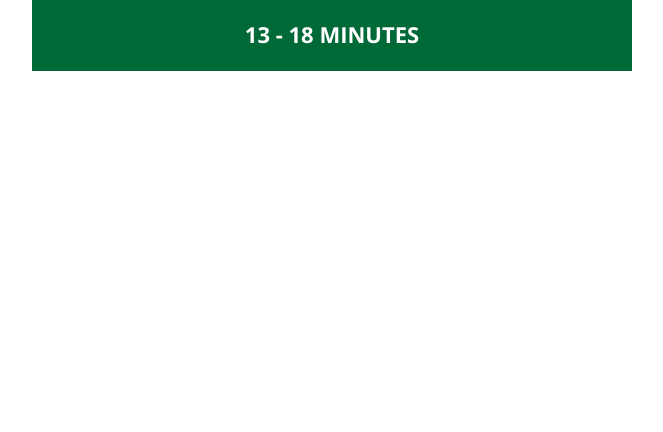
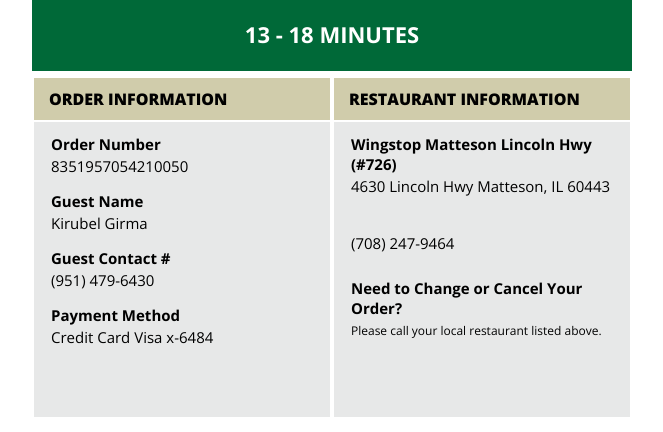
Before and after one commit to Kiruxg/wingstop-html-email, a plain HTML site: page index.html in a window 1280 px wide. Shown: the part 501-933 px from the top of the page, without its empty margins (308-971 px from the left). Before the commit the page ends 800 px from the top, so only its background shows below. Drawn offline with nearby package versions, Linux system fonts and the light colour scheme.

Commit message:
two-column update

```diff
--- a/index.html
+++ b/index.html
@@ -4,33 +4,213 @@
     <meta http-equiv="Content-Type" content="text/html; charset=utf-8" />
     <meta http-equiv="X-UA-Compatible" content="IE=edge" />
     <meta name="viewport" content="width=device-width, initial-scale=1.0" />
-    <link href="https://fonts.googleapis.com/css?family=Open+Sans:300,400,600,700,800" rel="stylesheet" />
+    <link
+      href="https://fonts.googleapis.com/css?family=Open+Sans:300,400,600,700,800"
+      rel="stylesheet"
+    />
     <title>Wingstop HTML Email Test</title>
   </head>
   <body>
-    <table cellspacing="0" cellpadding="0" style="max-width: 600px; width: 100%; font-family: Open Sans, sans-serif; margin: 0 auto">
+    <table
+      cellspacing="0"
+      cellpadding="0"
+      style="
+        max-width: 600px;
+        width: 100%;
+        font-family: Open Sans, sans-serif;
+        margin: 0 auto;
+      "
+    >
       <!--Logo and Greetings-->
       <tr>
         <td style="padding: 10px">
-          <a href="#"><img src="https://i.ibb.co/Yk2mNmy/unnamed-6.png" alt="unnamed-6" border="0" width="150" style="vertical-align: middle; padding-bottom: 10px" /></a>
-          <h2 style="font-weight: 800; display: inline-block">THANK YOU, KIRUBEL</h2>
+          <a href="#"
+            ><img
+              src="https://i.ibb.co/Yk2mNmy/unnamed-6.png"
+              alt="unnamed-6"
+              border="0"
+              width="150"
+              style="vertical-align: middle; padding-bottom: 10px"
+          /></a>
+          <h2 style="font-weight: 800; display: inline-block">
+            THANK YOU, KIRUBEL
+          </h2>
         </td>
         <td></td>
       </tr>
       <!--Banner 1-->
       <tr>
         <td>
-          <a href="#"><img src="https://i.ibb.co/yP034cT/unnamed.jpg" alt="unnamed" border="0" /></a>
+          <a href="#"
+            ><img
+              src="https://i.ibb.co/yP034cT/unnamed.jpg"
+              alt="unnamed"
+              border="0"
+          /></a>
         </td>
       </tr>
       <!--Banner 2-->
       <tr>
-        <td style="font-weight: 700; text-align: center; color: white; background-color: #006938">
+        <td
+          style="
+            font-weight: 700;
+            text-align: center;
+            color: white;
+            background-color: #006938;
+          "
+        >
           <p style="font-size: 18px">CARRYOUT IN ABOUT</p>
           <p style="font-size: 22px">13 - 18 MINUTES</p>
         </td>
       </tr>
       <!--Two column-->
+      <tr>
+        <td>
+          <table
+            align="left"
+            style="width: 300px; max-width: 100%; padding: 5px 0"
+          >
+            <tr>
+              <th
+                style="
+                  background-color: #d0ccab;
+                  text-align: left;
+                  padding: 10px 15px;
+                  height: 20px;
+                  font-weight: 800;
+                "
+              >
+                ORDER INFORMATION
+              </th>
+            </tr>
+            <tr>
+              <td
+                style="
+                  background-color: #e7e8e8;
+                  padding: 10px;
+                  height: 275px;
+                  vertical-align: top;
+                "
+              >
+                <table>
+                  <tr>
+                    <td style="font-size: 15px; padding: 0px 5px 10px">
+                      <section>
+                        <label for="" style="font-weight: 700"
+                          >Order Number</label
+                        >
+                        <br />
+                        <span style="line-height: 25px">8351957054210050</span>
+                      </section>
+                    </td>
+                  </tr>
+                  <tr>
+                    <td style="font-size: 15px; padding: 0px 5px 10px">
+                      <section>
+                        <label for="" style="font-weight: 700"
+                          >Guest Name</label
+                        >
+                        <br />
+                        <span style="line-height: 25px">Kirubel Girma</span>
+                      </section>
+                    </td>
+                  </tr>
+                  <tr>
+                    <td style="font-size: 15px; padding: 0px 5px 10px">
+                      <section>
+                        <label for="" style="font-weight: 700"
+                          >Guest Contact #</label
+                        >
+                        <br />
+                        <span style="line-height: 25px">(951) 479-6430</span>
+                      </section>
+                    </td>
+                  </tr>
+                  <tr>
+                    <td style="font-size: 15px; padding: 0px 5px 10px">
+                      <section>
+                        <label for="" style="font-weight: 700"
+                          >Payment Method</label
+                        >
+                        <br />
+                        <span style="line-height: 25px"
+                          >Credit Card Visa x-6484</span
+                        >
+                      </section>
+                    </td>
+                  </tr>
+                </table>
+              </td>
+            </tr>
+          </table>
+          <table
+            align="right"
+            style="width: 300px; max-width: 100%; padding: 5px 0"
+          >
+            <tr>
+              <th
+                style="
+                  background-color: #d0ccab;
+                  text-align: left;
+                  padding: 10px 15px;
+                  height: 20px;
+                  font-weight: 800;
+                "
+              >
+                RESTAURANT INFORMATION
+              </th>
+            </tr>
+            <tr>
+              <td
+                style="
+                  background-color: #e7e8e8;
+                  padding: 10px;
+                  height: 275px;
+                  vertical-align: top;
+                "
+              >
+                <table>
+                  <tr>
+                    <td style="font-size: 15px; padding: 0px 5px 10px">
+                      <section>
+                        <label for="" style="font-weight: 700"
+                          >Wingstop Matteson Lincoln Hwy (#726)</label
+                        >
+                        <br />
+                        <span style="line-height: 25px"
+                          >4630 Lincoln Hwy Matteson, IL 60443</span
+                        >
+                      </section>
+                    </td>
+                  </tr>
+                  <tr>
+                    <td style="font-size: 15px; padding: 0px 5px 20px">
+                      <section>
+                        <label for="" style="font-weight: 700"></label>
+                        <br />
+                        <span style="line-height: 25px">(708) 247-9464</span>
+                      </section>
+                    </td>
+                  </tr>
+                  <tr>
+                    <td style="font-size: 15px; padding: 0px 5px 10px">
+                      <section>
+                        <label for="" style="font-weight: 700"
+                          >Need to Change or Cancel Your Order?</label
+                        >
+                        <br />
+                        <span style="line-height: 25px; font-size: 12px"
+                          >Please call your local restaurant listed above.</span
+                        >
+                      </section>
+                    </td>
+                  </tr>
+                </table>
+              </td>
+            </tr>
+          </table>
+        </td>
+      </tr>
       <!--One Column-->
       <!--Banner 3-->
       <!--Banner 4-->
```
